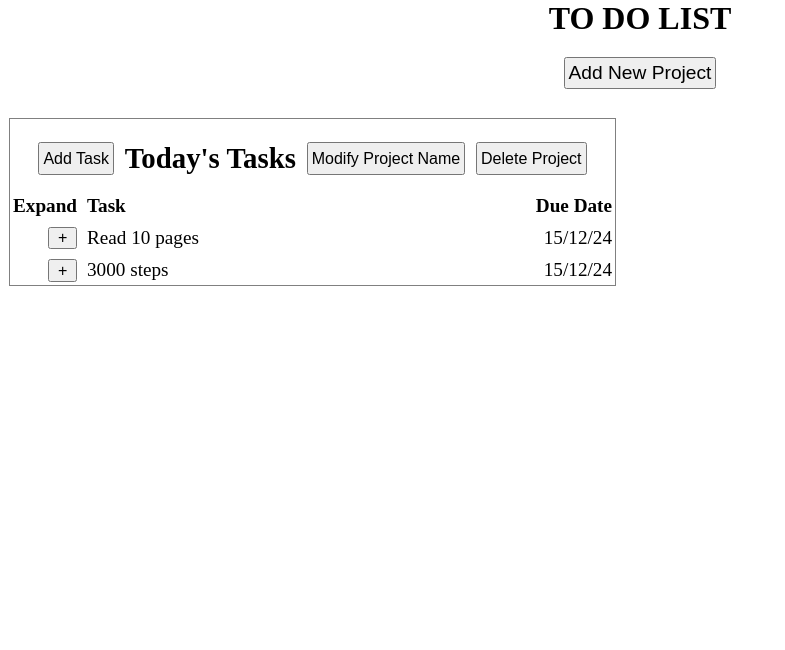
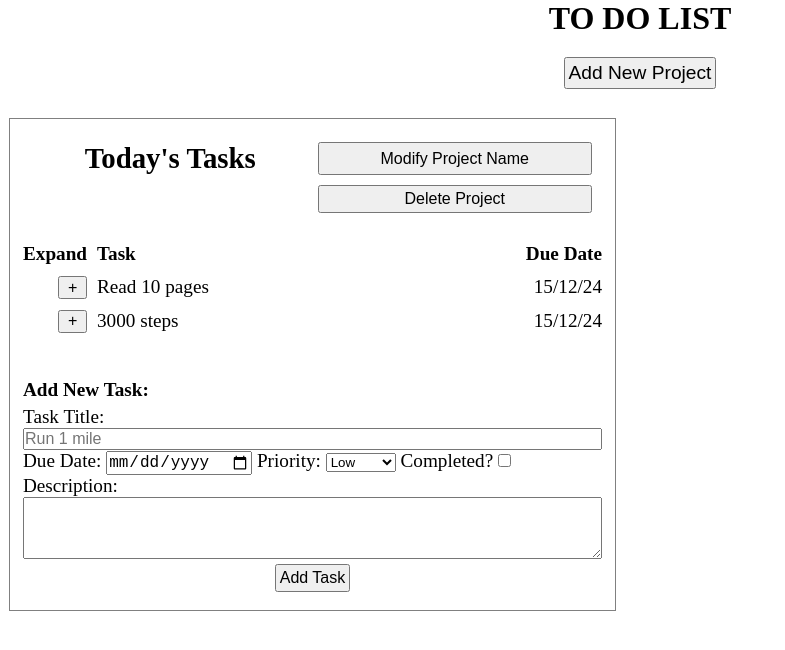
Before and after one commit to andreaamasio/To-Do-List, a website built with webpack: page src/template.html in a window 1280 px wide. Shown: the whole page, without its empty margins (0-785 px from the left). Built offline with nearby package versions, Linux system fonts and the light colour scheme.

Commit message:
Feat add new task form style to connect logic to UI and dom creation

```diff
--- a/src/style.css
+++ b/src/style.css
@@ -14,9 +14,14 @@ h1 {
     font-size: 1.2rem;
 }
 .project-header{
-    display: flex;
+    display: grid;
     justify-content: space-around;
-    margin: 20px
+    margin: 20px;
+    gap: 10px;
+    grid-template-columns: 1fr 1fr;
+}
+.delete-project {
+    grid-column-start: 2;
 }
 #content {
     display: grid;
@@ -29,7 +34,6 @@ h1 {
     outline: 1px solid grey;
     padding: 3px;
     display: grid;
-
     grid-template-rows: 0.2fr 1fr;
 }
 
@@ -42,6 +46,7 @@ h1 {
     display: grid;
     grid-template-columns: 0.1fr 1fr 1fr;
     gap: 10px;
+    padding: 10px;
 }
 .task-title, .expand-title {
     font-weight: 700;
@@ -68,3 +73,20 @@ button {
     font-size: 1rem;
     padding: 3px;
 }
+form {
+    margin-top: 25px;
+    font-size: 1.2rem;
+    display: grid;
+    padding: 10px
+}
+form p {
+    margin-bottom: 5px;
+    font-weight: 800;
+}
+form input {
+    font-size: 1rem;
+}
+form button {
+    margin: 5px auto;
+
+}
--- a/src/template.html
+++ b/src/template.html
@@ -18,7 +18,7 @@
 
          <div class="project">
             <div class="project-header">
-                <button class="add-task">Add Task</button>
+
                 <p class="project-title">Today's Tasks</p>
                 <button class="modify-project-name">Modify Project Name</button>
                 <button class="delete-project">Delete Project</button>
@@ -30,6 +30,32 @@
                 <button class="expand-button">+</button><div class="project-task">3000 steps</div><div class="due-date-task">15/12/24</div>
 
             </div>
+            <div class="add-task-section">
+                <form action="">
+
+                        <p>Add New Task:</p>
+                        <label for="task-title">Task Title:</label>
+                        <input type="text" id="task-title" name="task-title" placeholder="Run 1 mile">
+                        <div class="form-subsection">
+                            <label for="due-date">Due Date:</label>
+                            <input type="date" id="due-date" name="due-date">
+                            <label for="priority">Priority:</label>
+
+                            <select name="priority" id="priority">
+                                <option value="low">Low</option>
+                                <option value="medium">Medium</option>
+                                <option value="high">High</option>
+                            </select>
+                            <label for="completed">Completed?</label>
+                            <input type="checkbox" id="completed" name="completed">
+                        </div>
+                        <label for="description">Description:</label>
+                        <textarea type="text" id="description" name="description" cols="40" rows="4">
+                        </textarea>
+                        <button class="add-task">Add Task</button>
+
+                </form>
+            </div>
          </div>
 
     </div>
```
Also changed, not shown: src/dom.js (+13 -1 lines).
